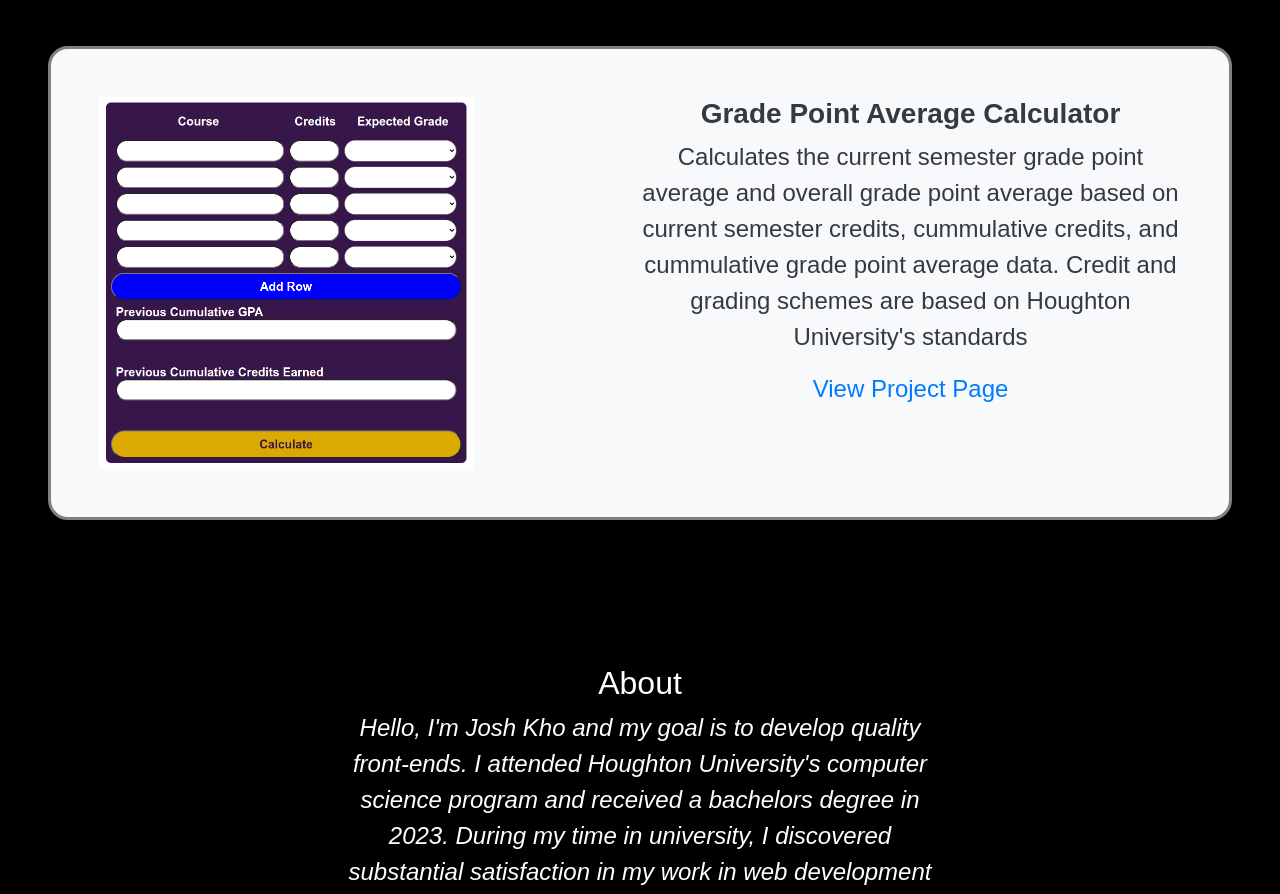
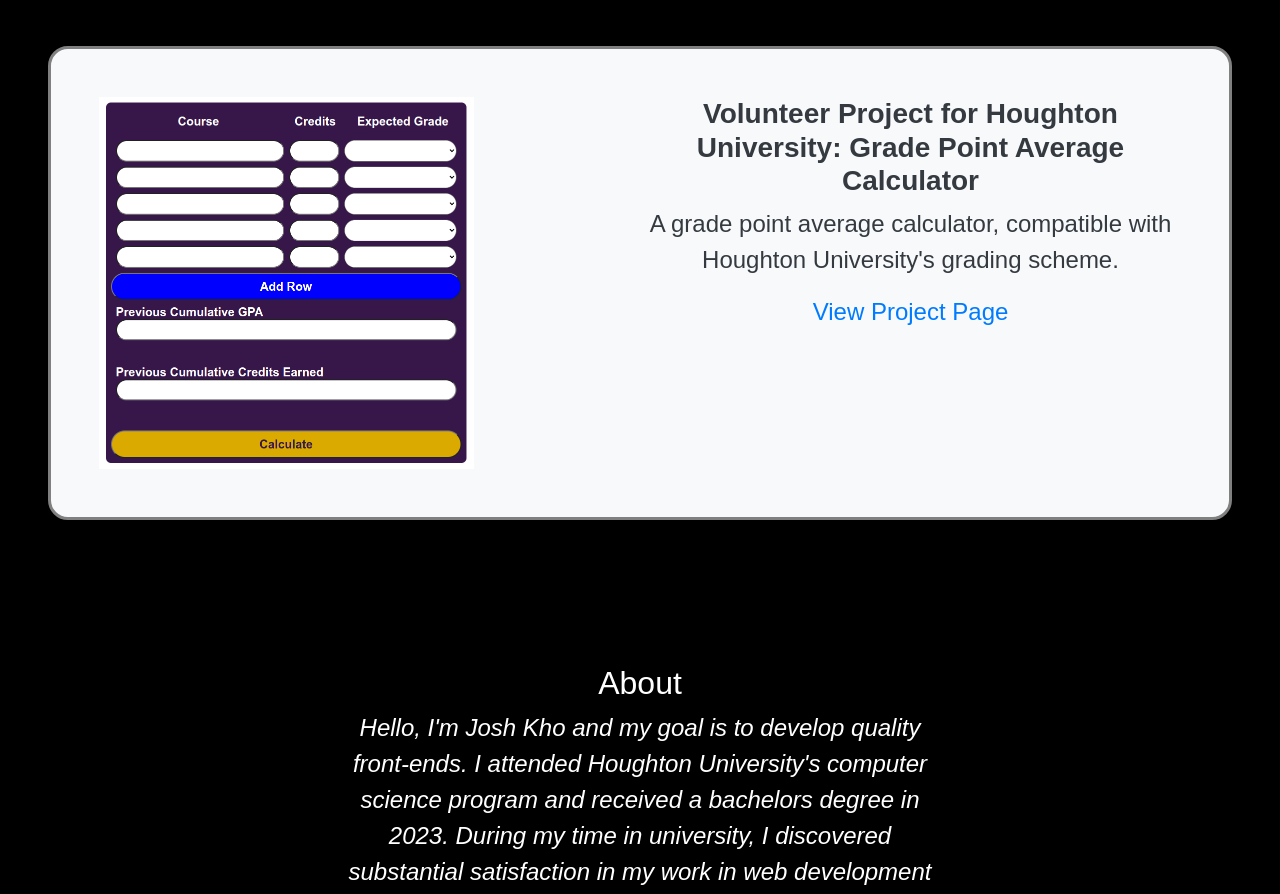
Before and after one commit to jpga1/portfolio-site-react, a React (Vite) app: page / in a window 1280 px wide. Shown: the part 2759-3653 px from the top of the page. Built offline with nearby package versions, Linux system fonts and the light colour scheme.

Commit message:
Update grade point average calculator project title and description
Indicate that it is a volunteer project for Houghton University and
simplify description.

```diff
--- a/src/components/Projects.jsx
+++ b/src/components/Projects.jsx
@@ -35,9 +35,10 @@
 
   const gpaCalculator = {
     thumbnail: "./src/assets/houghton-gpa-calculator-sample-image.png",
-    title: "Grade Point Average Calculator",
+    title:
+      "Volunteer Project for Houghton University: Grade Point Average Calculator",
     description:
-      "Calculates the current semester grade point average and overall grade point average based on current semester credits, cummulative credits, and cummulative grade point average data. Credit and grading schemes are based on Houghton University's standards",
+      "A grade point average calculator, compatible with Houghton University's grading scheme.",
     url: "https://github.com/jpga1/houghton-gpa-calculator",
   };
 
```
